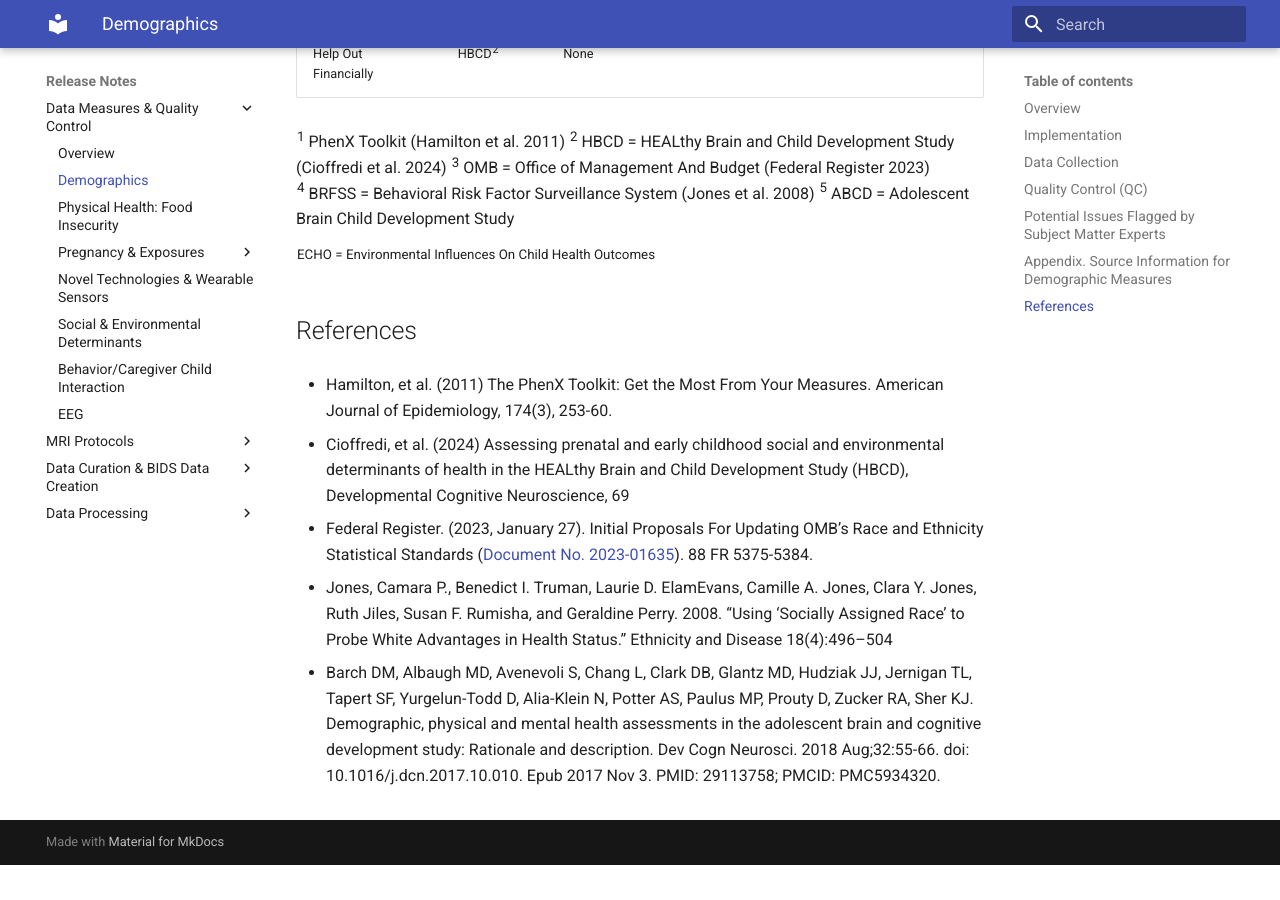
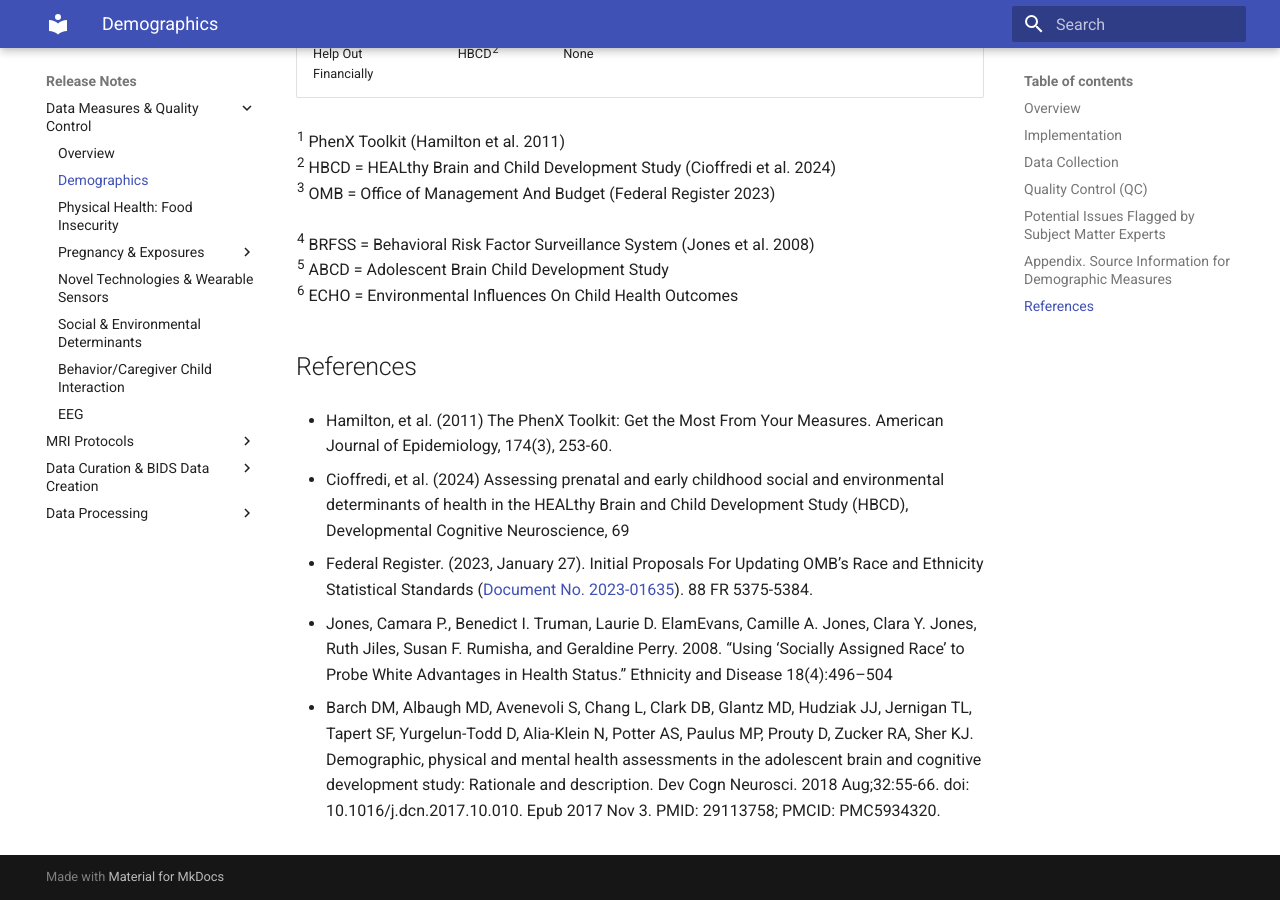
Before and after one commit to mattcieslak/hbcd-docs, an MkDocs documentation site: the page built from docs/measures/demographics.md, in a window 1280 px wide and 900 px high, scrolled down 4510 px. Built offline with MkDocs 1.6.1 and Material for MkDocs 9.7.7, drawn with Linux system fonts in a browser that asks for light colours; before the commit the page ends 5375 px from its top, so only the background shows below that.

Commit message:
Update demographics.md

```diff
--- a/docs/measures/demographics.md
+++ b/docs/measures/demographics.md
@@ -76,13 +76,12 @@
 | Active-Duty Military | HBCD<sup>2</sup> | None |
 | Help Out Financially | HBCD<sup>2</sup>| None |
 
-<sup>1</sup> PhenX Toolkit (Hamilton et al. 2011)
-<sup>2</sup> HBCD = HEALthy Brain and Child Development Study (Cioffredi et al. 2024)
-<sup>3</sup> OMB = Office of Management And Budget (Federal Register 2023)
-<sup>4</sup> BRFSS = Behavioral Risk Factor Surveillance System (Jones et al. 2008)
-<sup>5</sup> ABCD = Adolescent Brain Child Development Study
-
-<sup>ECHO = Environmental Influences On Child Health Outcomes</sup><br>
+<sup>1</sup> PhenX Toolkit (Hamilton et al. 2011)<br>
+<sup>2</sup> HBCD = HEALthy Brain and Child Development Study (Cioffredi et al. 2024)<br>
+<sup>3</sup> OMB = Office of Management And Budget (Federal Register 2023)<br>
+<sup>4</sup> BRFSS = Behavioral Risk Factor Surveillance System (Jones et al. 2008)<br>
+<sup>5</sup> ABCD = Adolescent Brain Child Development Study<br>
+<sup>6</sup> ECHO = Environmental Influences On Child Health Outcomes
 
 
 ## References
```
